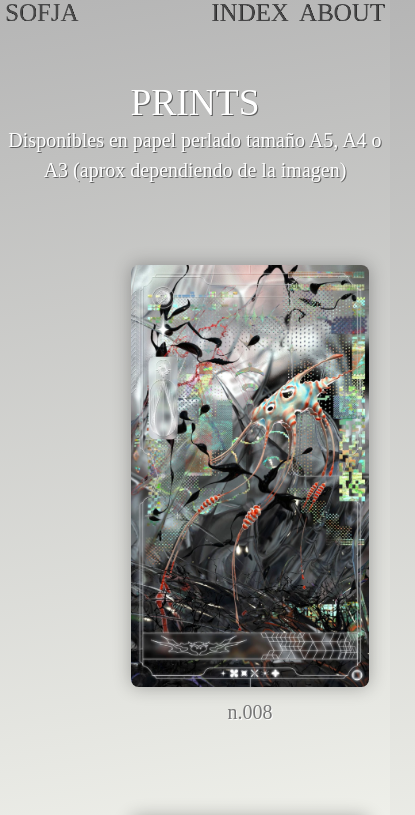
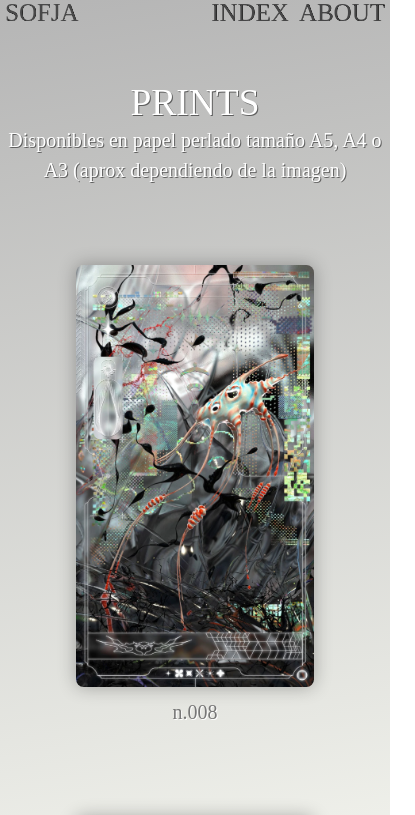
Before and after one commit to sofffja/sofja.uno, a React (Vite) app: page /prints in a window 390 px wide. Shown: the top 815 px of the page, 415 px wide, since content can reach past the window. Built offline with nearby package versions, Linux system fonts and the light colour scheme; a web font is replaced by a local one.

Commit message:
Fix padding on mobile

```diff
--- a/src/components/Prints.jsx
+++ b/src/components/Prints.jsx
@@ -30,7 +30,7 @@ export default function Prints() {
         </p>
         {/* <p>Numerados del 1 al 20</p> */}
       </div>
-      <div className="grid grid-cols-[repeat(auto-fit,minmax(330px,1fr))] mx-auto max-w-8xl gap-16 p-16 text-center">
+      <div className="grid grid-cols-[repeat(auto-fit,minmax(330px,1fr))] mx-auto max-w-8xl gap-16 px-4 md:px-16 py-16 text-center">
         {obras.map((obra, index) => (
           <div
             key={obra.title + index}
```
